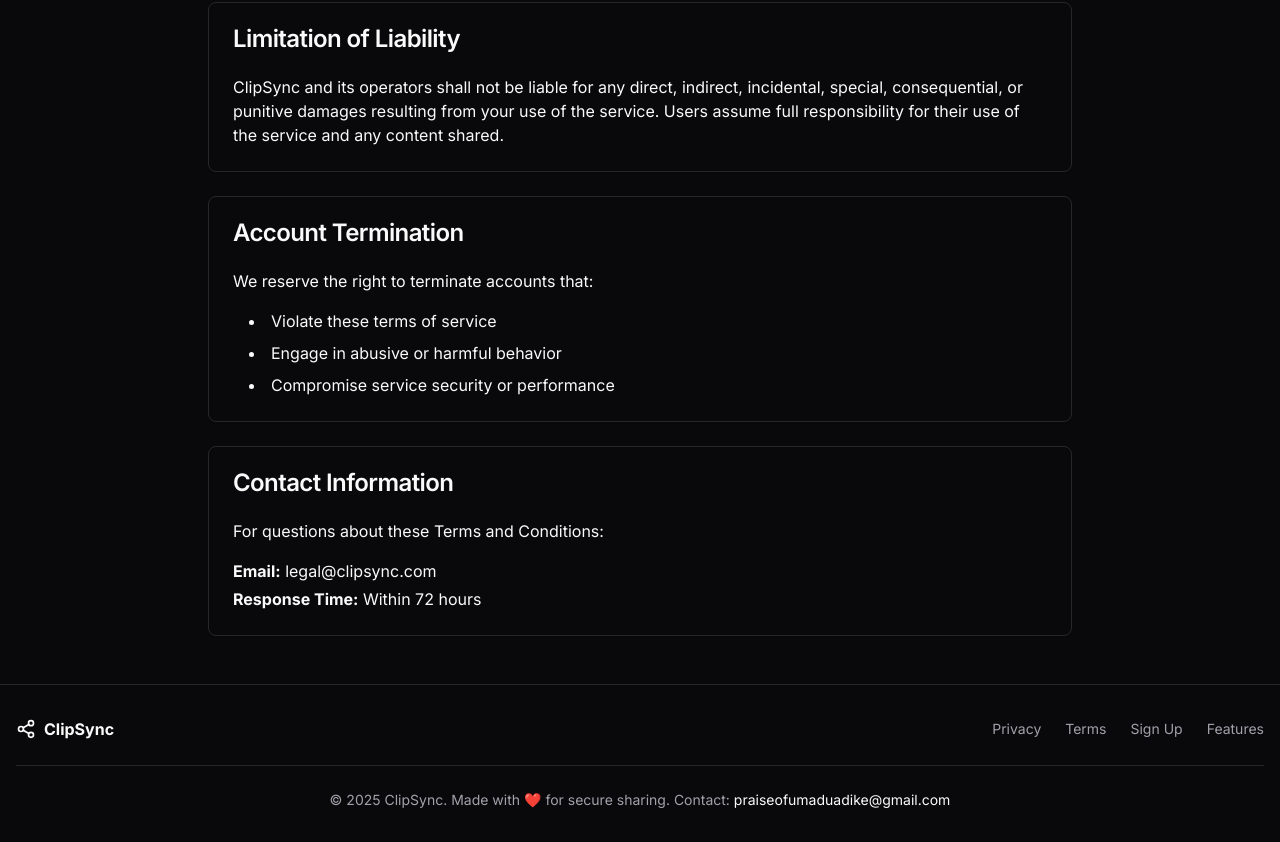
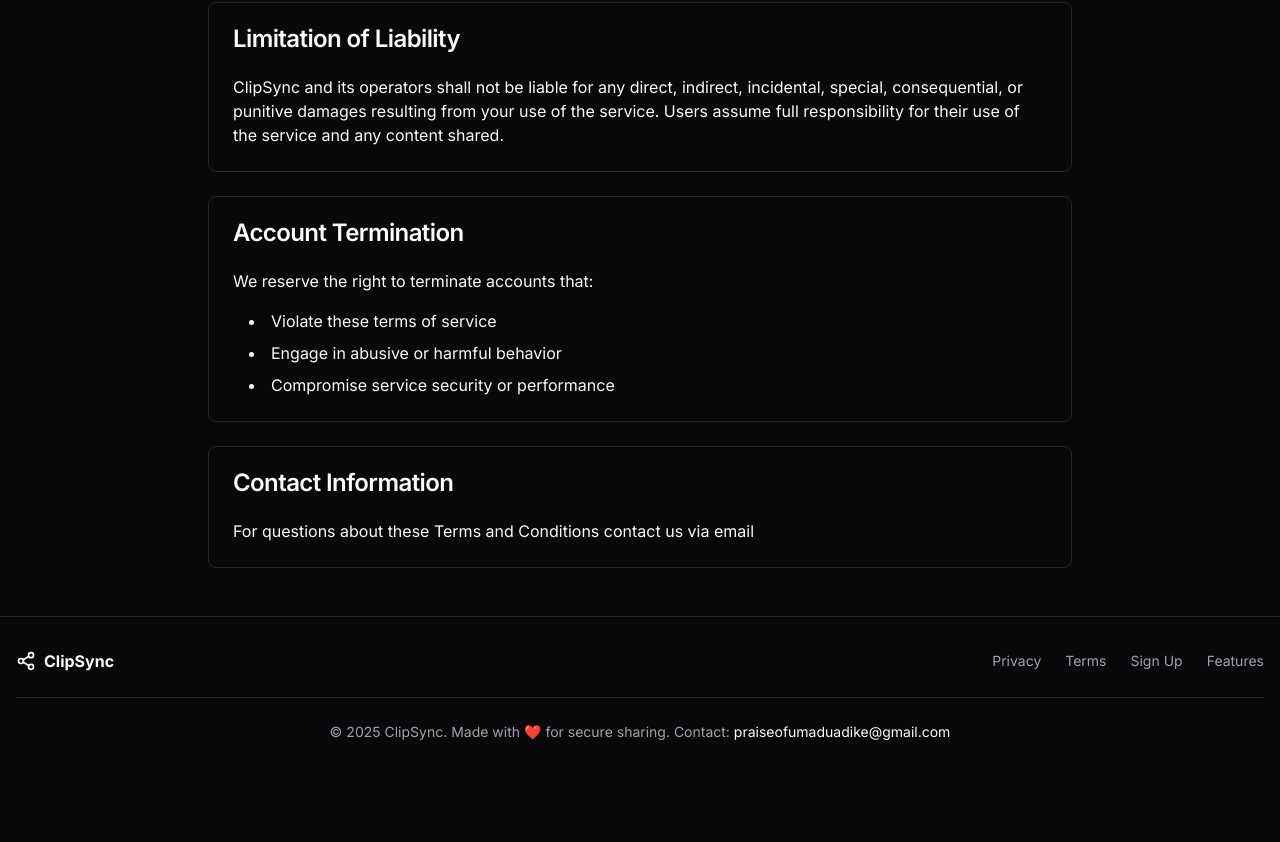
Before and after one commit to kene-praise/getclipsync, a React (Vite) app: page /terms in a window 1280 px wide. Shown: the part 1892-2734 px from the top of the page. After the commit the page ends 2666 px from the top, so only its background shows below. Built offline with nearby package versions, Linux system fonts and the light colour scheme.

Commit message:
Visual edit in Lovable
Edited UI in Lovable

```diff
--- a/src/pages/TermsPage.tsx
+++ b/src/pages/TermsPage.tsx
@@ -1,12 +1,9 @@
-
 import UnifiedHeader from '@/components/UnifiedHeader';
 import Footer from '@/components/Footer';
 import { Card, CardContent, CardHeader, CardTitle } from '@/components/ui/card';
 import { FileText, AlertTriangle, Shield, Users, Gavel } from 'lucide-react';
-
 const TermsPage = () => {
-  return (
-    <div className="min-h-screen bg-background">
+  return <div className="min-h-screen bg-background">
       <UnifiedHeader />
       <main className="container mx-auto px-4 py-12 max-w-4xl">
         <div className="space-y-8">
@@ -161,19 +158,14 @@ const TermsPage = () => {
                 <CardTitle>Contact Information</CardTitle>
               </CardHeader>
               <CardContent>
-                <p>For questions about these Terms and Conditions:</p>
-                <div className="mt-4 space-y-1">
-                  <p><strong>Email:</strong> legal@clipsync.com</p>
-                  <p><strong>Response Time:</strong> Within 72 hours</p>
-                </div>
+                <p>For questions about these Terms and Conditions contact us via email</p>
+
               </CardContent>
             </Card>
           </div>
         </div>
       </main>
       <Footer />
-    </div>
-  );
+    </div>;
 };
-
 export default TermsPage;
```
